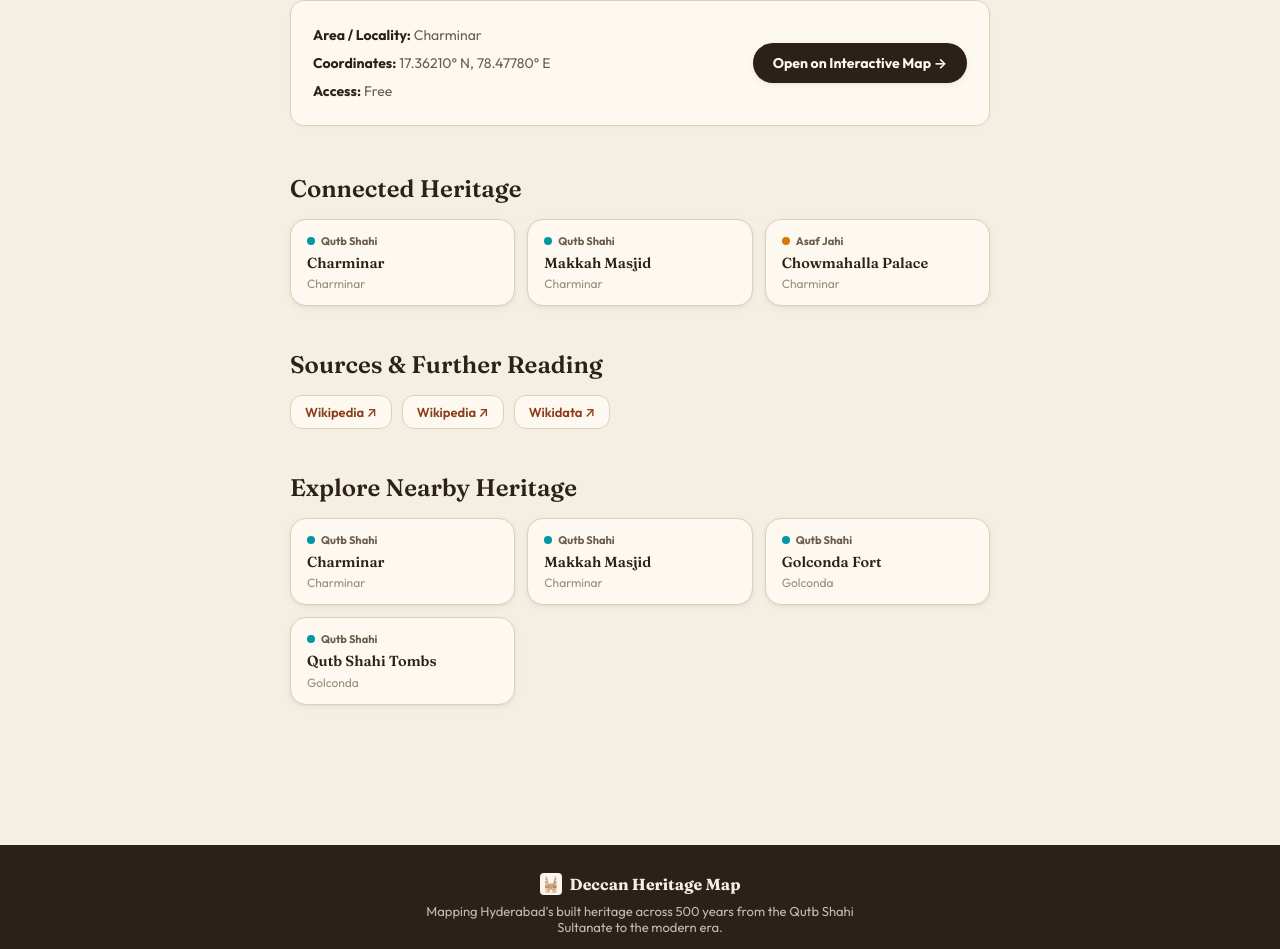
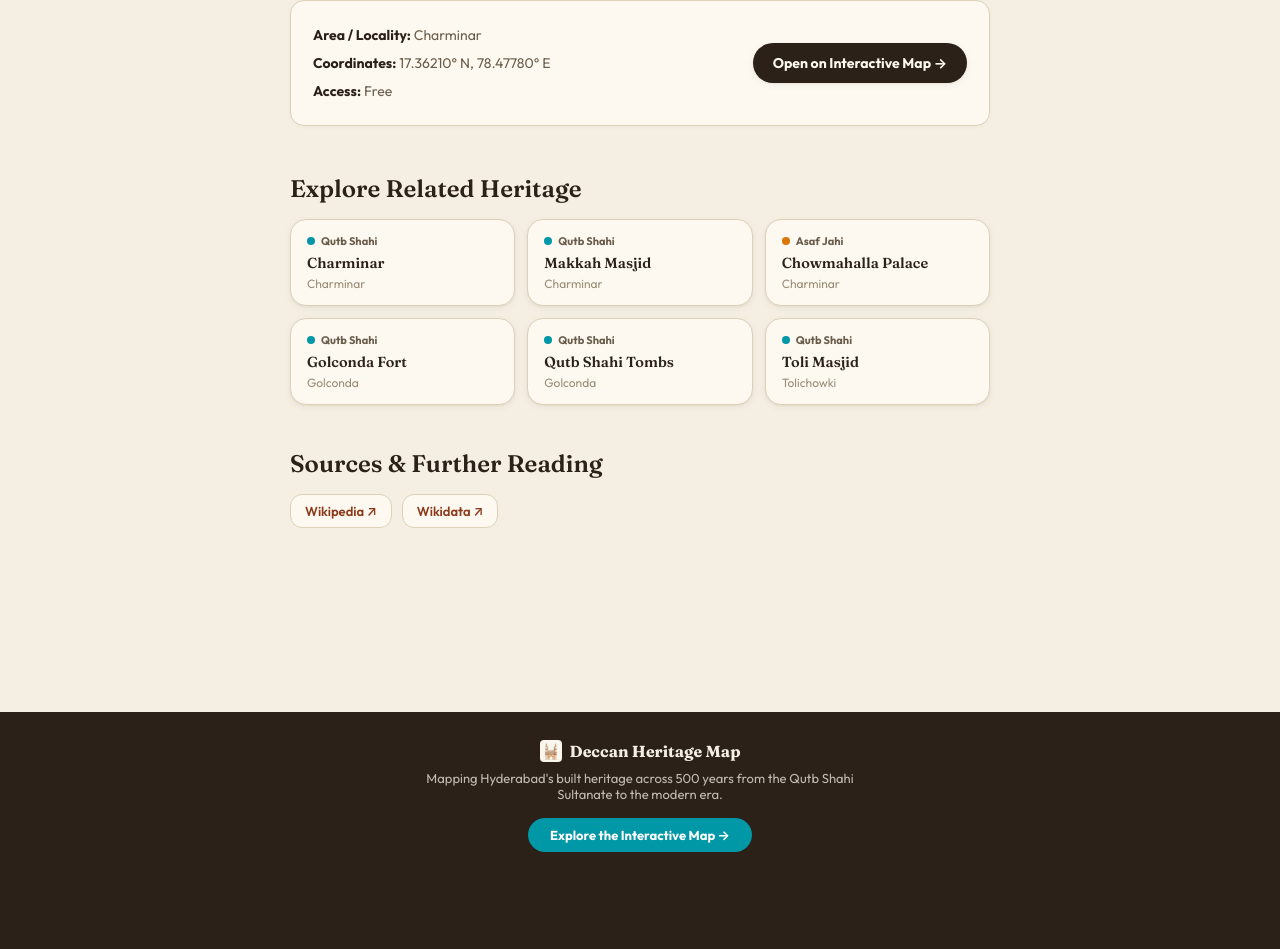
Before and after one commit to shivtchandra/Deccan_hyd, a Next.js app: page /sites/badshahi-ashurkhana in a window 1280 px wide. Shown: the part 1813-2762 px from the top of the page. Built offline with nearby package versions, Linux system fonts and the light colour scheme.

Commit message:
fix: deduplicate related heritage sites and sources

```diff
--- a/app/sites/[id]/page.jsx
+++ b/app/sites/[id]/page.jsx
@@ -206,10 +206,54 @@ export default async function SitePage({ params }) {
   const color = eraColor(site.era);
   const photo = site.photos?.[0] || (site.hasPhoto ? { url: photoUrl(site.id) } : null);
 
-  // Find nearby sites for internal SEO linking
-  const nearby = allSites
-    .filter((s) => s.id !== site.id && (s.era === site.era || s.area === site.area))
-    .slice(0, 4);
+  // Deduplicated related sites (combining curated connections and nearby sites with 0 duplicates)
+  const relatedSiteIds = new Set([site.id]);
+  const relatedSites = [];
+
+  for (const cid of site.connections || []) {
+    const s = allSites.find((item) => item.id === cid);
+    if (s && !relatedSiteIds.has(s.id)) {
+      relatedSiteIds.add(s.id);
+      relatedSites.push(s);
+    }
+  }
+
+  for (const s of allSites) {
+    if (relatedSites.length >= 6) break;
+    if (!relatedSiteIds.has(s.id) && (s.area === site.area || s.era === site.era)) {
+      relatedSiteIds.add(s.id);
+      relatedSites.push(s);
+    }
+  }
+
+  // Deduplicate sources by URL
+  const seenUrls = new Set();
+  const allSources = [];
+
+  for (const src of site.sources || []) {
+    const u = src.url || "";
+    if (u) {
+      if (!seenUrls.has(u)) {
+        seenUrls.add(u);
+        allSources.push({ label: src.label || src.title || "Source", url: u });
+      }
+    } else if (src.label || src.title) {
+      allSources.push({ label: src.label || src.title, url: null });
+    }
+  }
+
+  if (site.wikipedia && !seenUrls.has(site.wikipedia)) {
+    seenUrls.add(site.wikipedia);
+    allSources.push({ label: "Wikipedia", url: site.wikipedia });
+  }
+
+  if (site.wikidata) {
+    const wUrl = `https://www.wikidata.org/wiki/${site.wikidata}`;
+    if (!seenUrls.has(wUrl)) {
+      seenUrls.add(wUrl);
+      allSources.push({ label: "Wikidata", url: wUrl });
+    }
+  }
 
   // Schema.org JSON-LD Structured Data
   const jsonLd = {
@@ -270,11 +314,6 @@ export default async function SitePage({ params }) {
     ],
   };
 
-  // Build connection site objects from index
-  const connectedSites = (site.connections || [])
-    .map((cid) => allSites.find((s) => s.id === cid))
-    .filter(Boolean)
-    .slice(0, 6);
 
   return (
     <div style={{ background: "var(--cream)", minHeight: "100vh", color: "var(--ink)" }}>
@@ -466,14 +505,14 @@ export default async function SitePage({ params }) {
           </div>
         </section>
 
-        {/* ── Connected Heritage Sites ── */}
-        {connectedSites.length > 0 && (
+        {/* ── Related Heritage Sites (Deduplicated) ── */}
+        {relatedSites.length > 0 && (
           <section style={{ marginBottom: 44 }}>
             <h2 style={{ fontFamily: "Fraunces, serif", fontSize: 24, margin: "0 0 16px", color: "var(--ink)" }}>
-              Connected Heritage
+              Explore Related Heritage
             </h2>
             <div style={{ display: "grid", gridTemplateColumns: "repeat(auto-fill, minmax(180px, 1fr))", gap: 12 }}>
-              {connectedSites.map((s) => {
+              {relatedSites.map((s) => {
                 const sColor = eraColor(s.era);
                 return (
                   <Link key={s.id} href={`/sites/${s.id}`} style={{ textDecoration: "none", color: "inherit" }} className="pressable-sm">
@@ -492,60 +531,24 @@ export default async function SitePage({ params }) {
           </section>
         )}
 
-        {/* ── Sources & Further Reading ── */}
-        {(site.sources?.length > 0 || site.wikipedia || site.wikidata) && (
+        {/* ── Sources & Further Reading (Deduplicated) ── */}
+        {allSources.length > 0 && (
           <section style={{ marginBottom: 44 }}>
             <h2 style={{ fontFamily: "Fraunces, serif", fontSize: 24, margin: "0 0 16px", color: "var(--ink)" }}>
               Sources &amp; Further Reading
             </h2>
             <div style={{ display: "flex", flexWrap: "wrap", gap: 10 }}>
-              {(site.sources || []).map((src, i) =>
+              {allSources.map((src, i) =>
                 src.url ? (
                   <a key={i} href={src.url} target="_blank" rel="noopener noreferrer" style={{ display: "inline-block", background: "var(--cream-hi)", border: "1px solid var(--line)", borderRadius: "var(--r-sm)", padding: "8px 14px", fontSize: 13, color: "var(--accent-deep)", textDecoration: "none", fontWeight: 600 }}>
-                    {src.label || src.title} ↗
+                    {src.label} ↗
                   </a>
                 ) : (
                   <span key={i} style={{ display: "inline-block", background: "var(--cream-hi)", border: "1px solid var(--line)", borderRadius: "var(--r-sm)", padding: "8px 14px", fontSize: 13, color: "var(--ink-soft)" }}>
-                    {src.label || src.title}
+                    {src.label}
                   </span>
                 )
               )}
-              {site.wikipedia && (
-                <a href={site.wikipedia} target="_blank" rel="noopener noreferrer" style={{ display: "inline-block", background: "var(--cream-hi)", border: "1px solid var(--line)", borderRadius: "var(--r-sm)", padding: "8px 14px", fontSize: 13, color: "var(--accent-deep)", textDecoration: "none", fontWeight: 600 }}>
-                  Wikipedia ↗
-                </a>
-              )}
-              {site.wikidata && (
-                <a href={`https://www.wikidata.org/wiki/${site.wikidata}`} target="_blank" rel="noopener noreferrer" style={{ display: "inline-block", background: "var(--cream-hi)", border: "1px solid var(--line)", borderRadius: "var(--r-sm)", padding: "8px 14px", fontSize: 13, color: "var(--accent-deep)", textDecoration: "none", fontWeight: 600 }}>
-                  Wikidata ↗
-                </a>
-              )}
-            </div>
-          </section>
-        )}
-
-        {/* ── Nearby Sites ── */}
-        {nearby.length > 0 && (
-          <section>
-            <h2 style={{ fontFamily: "Fraunces, serif", fontSize: 24, margin: "0 0 16px", color: "var(--ink)" }}>
-              Explore Nearby Heritage
-            </h2>
-            <div style={{ display: "grid", gridTemplateColumns: "repeat(auto-fill, minmax(180px, 1fr))", gap: 12 }}>
-              {nearby.map((s) => {
-                const sColor = eraColor(s.era);
-                return (
-                  <Link key={s.id} href={`/sites/${s.id}`} style={{ textDecoration: "none", color: "inherit" }} className="pressable-sm">
-                    <div style={{ background: "var(--cream-hi)", border: "1px solid var(--line)", borderRadius: "var(--r-md)", padding: "14px 16px", boxShadow: "var(--e1)" }}>
-                      <div style={{ display: "flex", alignItems: "center", gap: 6, marginBottom: 6 }}>
-                        <span style={{ width: 8, height: 8, borderRadius: "50%", background: sColor, display: "inline-block", flexShrink: 0 }} />
-                        <span style={{ fontSize: 11, color: "var(--ink-soft)", fontWeight: 700 }}>{eraLabel(s.era)}</span>
-                      </div>
-                      <div style={{ fontFamily: "Fraunces, serif", fontWeight: 600, fontSize: 14.5, lineHeight: 1.25, marginBottom: 4, color: "var(--ink)" }}>{s.name}</div>
-                      <div style={{ fontSize: 12, color: "var(--muted)" }}>{s.area}</div>
-                    </div>
-                  </Link>
-                );
-              })}
             </div>
           </section>
         )}
```
